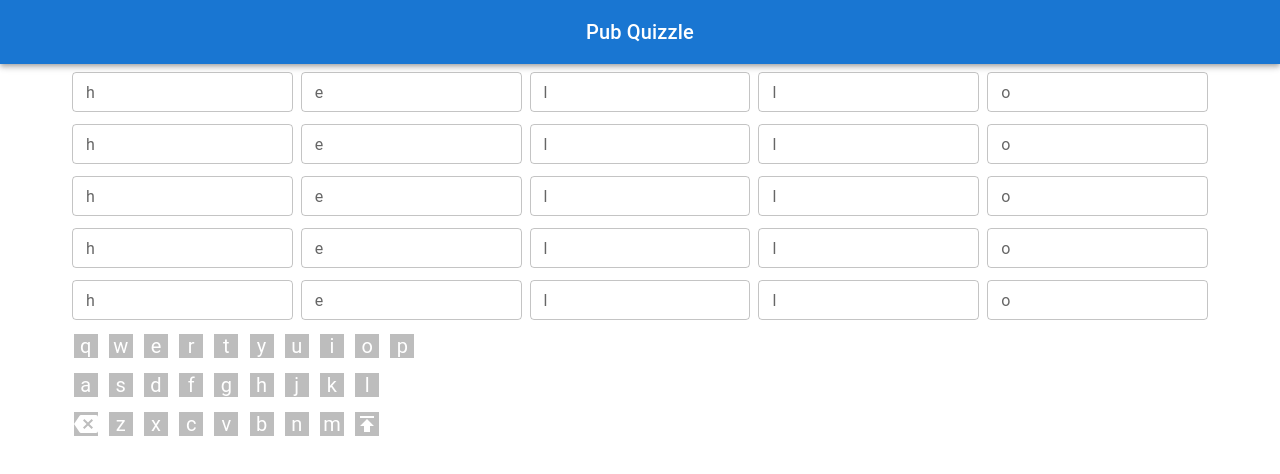
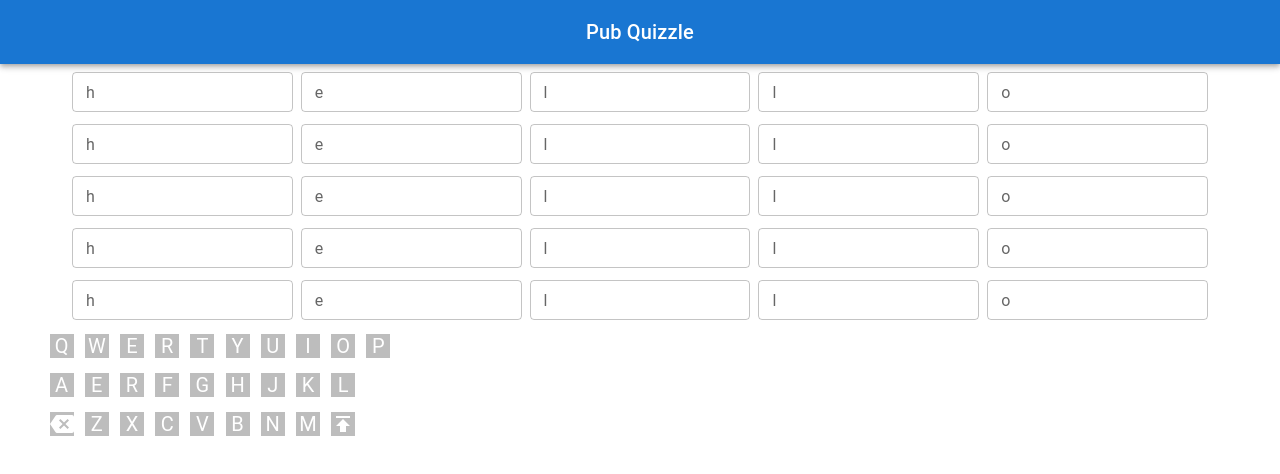
Before and after one commit to lchapmb/pub-quizle, a React (Create React App) app: page / in a window 1280 px wide. Shown: the top 474 px of the page. Built offline with nearby package versions, Linux system fonts and the light colour scheme.

Commit message:
dunno, but it didint work

```diff
--- a/src/components/Keyboard.tsx
+++ b/src/components/Keyboard.tsx
@@ -5,15 +5,13 @@ import PublishIcon from "@mui/icons-material/Publish";
 
 export default function Keyboard() {
   const qwerty = [
-    ["q", "w", "e", "r", "t", "y", "u", "i", "o", "p"],
-    ["a", "s", "d", "f", "g", "h", "j", "k", "l"],
-    [<BackspaceIcon />, "z", "x", "c", "v", "b", "n", "m", <PublishIcon />],
+    ["Q", "W", "E", "R", "T", "Y", "U", "I", "O", "P"],
+    ["A", "E", "R", "F", "G", "H", "J", "K", "L"],
+    [<BackspaceIcon />, "Z", "X", "C", "V", "B", "N", "M", <PublishIcon />],
   ];
 
-  //   const row = ["q", "w", "e", "r", "t", "y", "u", "i", "o", "p"];
-
   return (
-    <Container>
+    <Container disableGutters>
       {qwerty.map((row) => (
         <Box
           component="form"
```
